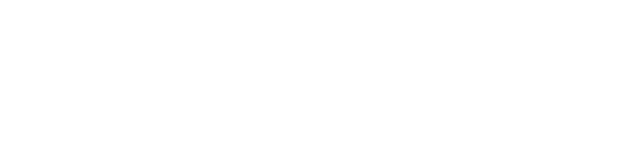
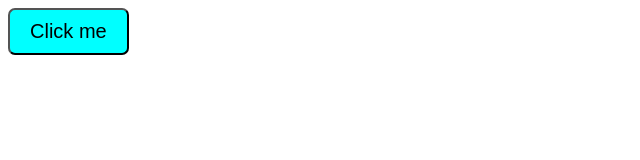
Before and after one commit to mhasilau/test-fd1, a plain HTML site: page index.html in a window 1280 px wide. Shown: the whole page, without its empty margins (0-640 px from the left). Drawn offline with Linux system fonts and the light colour scheme.

Commit message:
create button

```diff
--- a/index.html
+++ b/index.html
@@ -7,6 +7,9 @@
 		<link rel="stylesheet" href="./style.css" />
 	</head>
 	<body>
+		<div class="wrapper">
+			<button>Click me</button>
+		</div>
 		<script src="./index.js"></script>
 	</body>
 </html>
--- a/style.css
+++ b/style.css
@@ -0,0 +1,7 @@
+button {
+	background-color: aqua;
+	font-size: 20px;
+	padding: 10px 20px;
+	border-radius: 7px;
+	cursor: pointer;
+}
```
